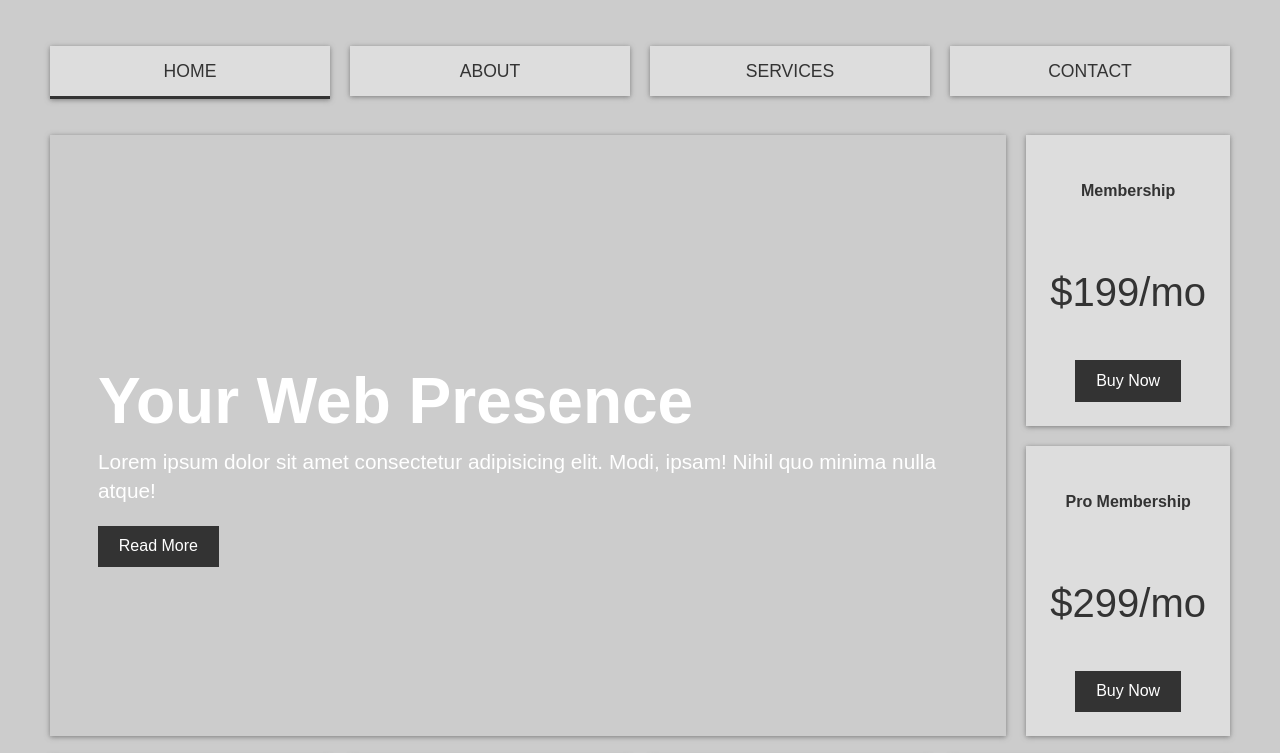
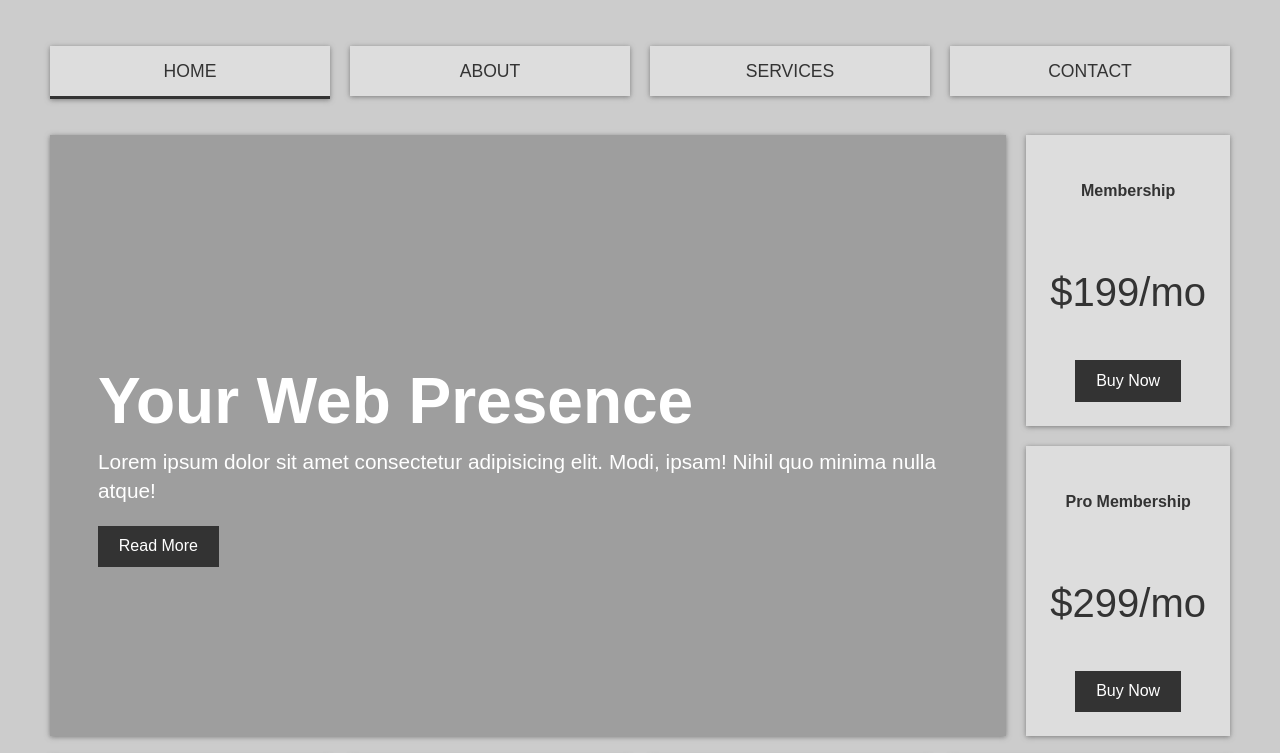
Before and after one commit to aidb1993/gridweb, a plain HTML site: page index.html in a window 1280 px wide. Shown: the top 753 px of the page. Drawn offline with Linux system fonts and the light colour scheme; the site is published under a folder, as on GitHub Pages, so addresses that start at the root find nothing.

Commit message:
fixed missing link on showcase

```diff
--- a/style.css
+++ b/style.css
@@ -78,7 +78,7 @@ img{
 .showcase {
     grid-area: showcase;
     min-height: 400px;
-    background: url(/images/showcase2.jpg);
+    background: url(./images/showcase2.jpg);
     background-size: cover;
     background-position: center;
     padding: 3rem;
```
